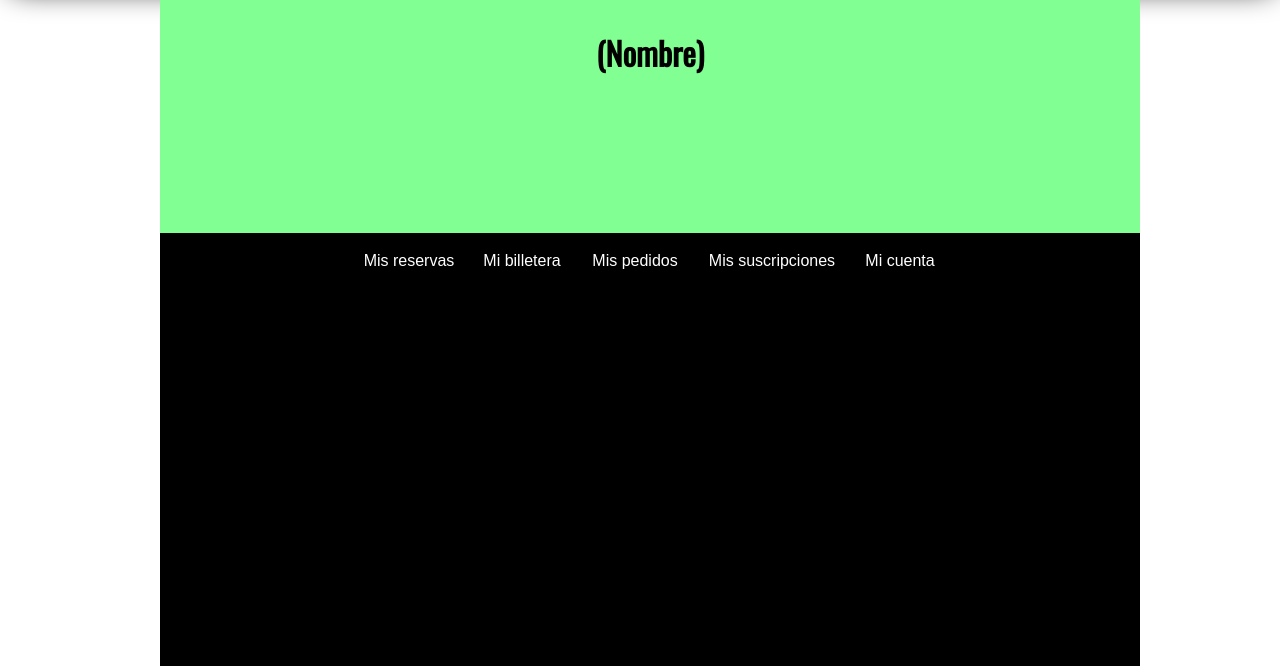
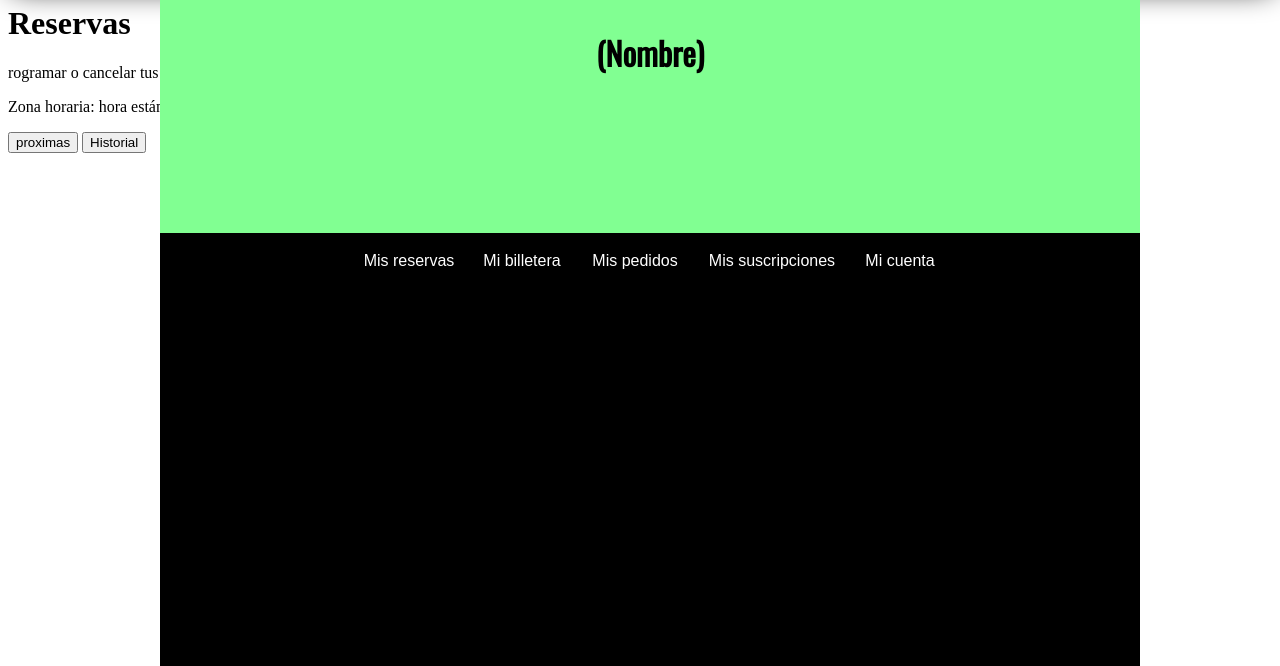
Before and after one commit to danielpillo0221/Trabajo-final, a plain HTML site: page boletos.html in a window 1280 px wide. Both pictures are taken after a click on the button "Mis reservas". Shown: the part 134-800 px from the top of the page. Drawn offline with nearby package versions, Linux system fonts and the light colour scheme.

Commit message:
ahora si funcionan los borones

```diff
--- a/boletos.html
+++ b/boletos.html
@@ -56,7 +56,13 @@
         <button onclick="subs()" class="botonnu2">Mis suscripciones</button>
         <button onclick="cuenta()" class="botonnu3">Mi cuenta</button>
     </div>
-    <div class="reservas"></div>
+    <div id="reservas" class="reservas">
+        <h1>Reservas</h1>
+        <p>rogramar o cancelar tus reservas y volver a reservar fácilmente.</p>
+        <p>Zona horaria: hora estándar de Colombia (GMT-5) </p>
+        <button onclick="a()">proximas</button>
+        <button onclick="a()">Historial</button>
+    </div>
     <div class="billetera"></div>
     <div class="pedidos"></div>
     <div class="subs cuenta"></div>
--- a/index.css
+++ b/index.css
@@ -487,3 +487,6 @@ padding: 5px 8px 8px;
   border-top: 4px solid #5cae43 ;
   height: 52px;
 }
+.reservas{
+  display: none;
+}
--- a/scipt.js
+++ b/scipt.js
@@ -60,3 +60,7 @@ function iniciarsesion(){  alert("abc")
   document.getElementById("crear-cuenta").style.display="none";
   document.getElementById("iniciar-sesion").style.display="block";
 }
+function reserva(){
+  document.getElementById("reservas").style.display="block";
+
+}
```
Also changed, not shown: index.html (+3 -3 lines).
